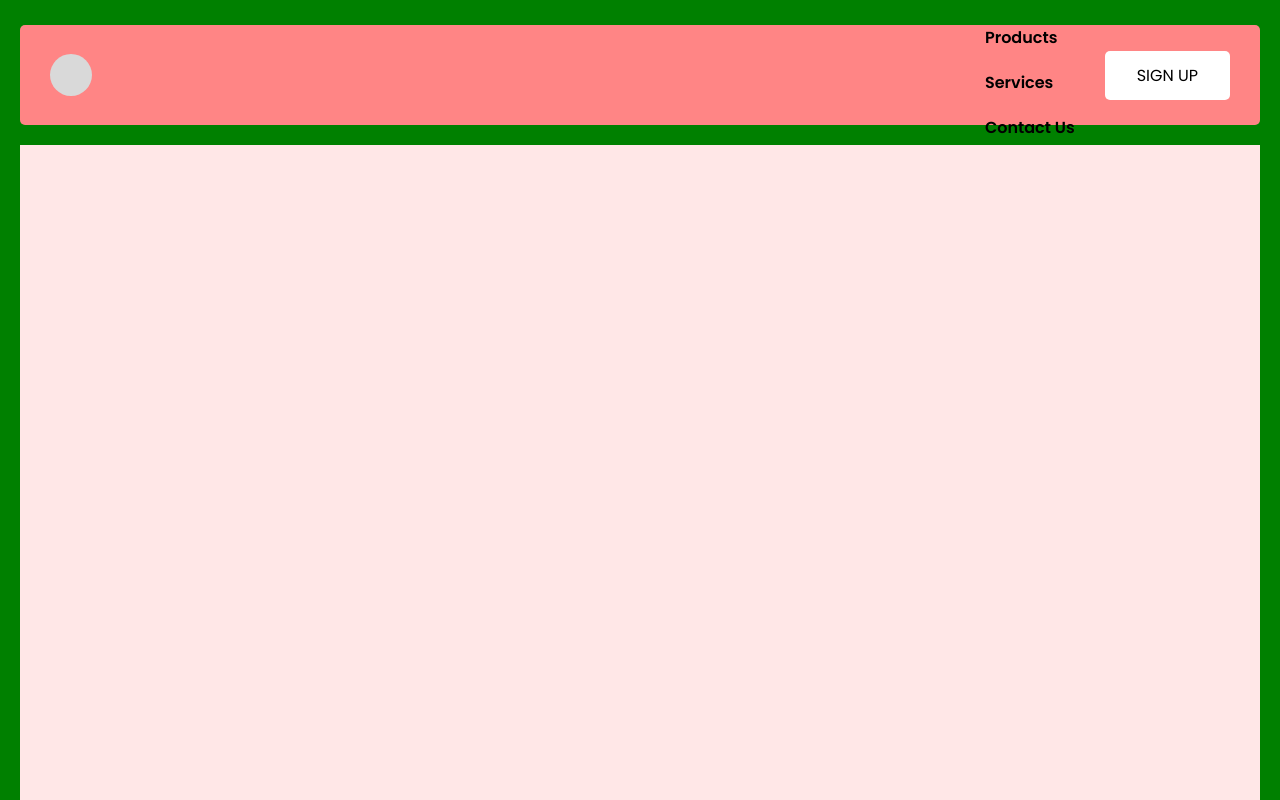
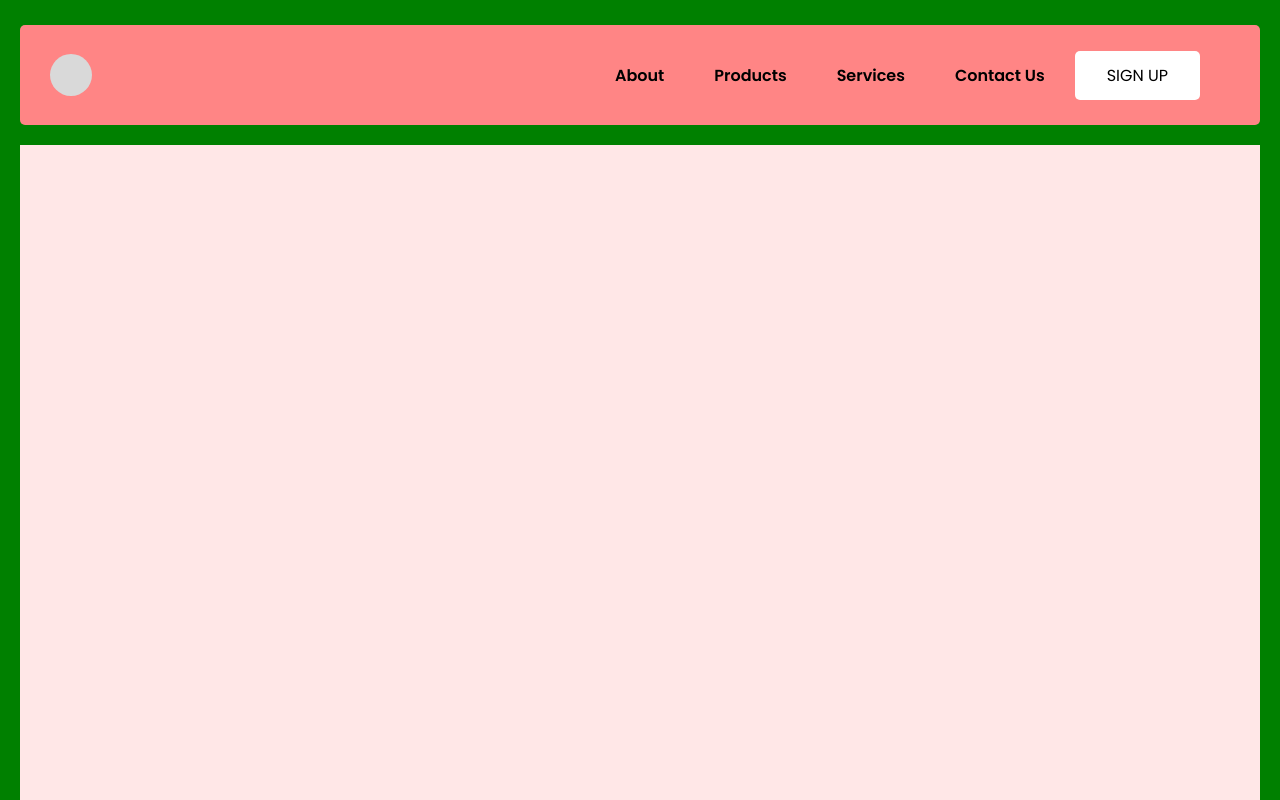
Before and after one commit to lanamae/responsive-web-practice, a plain HTML site: page index.html in a window 1280 px wide. Shown: the top 800 px of the page. Drawn offline with Linux system fonts and the light colour scheme.

Commit message:
Modify the style.css the nav menu

```diff
--- a/style.scss
+++ b/style.scss
@@ -52,6 +52,7 @@
       top: 0px;
       margin-left: 1000px;
       transition: margin-left 500ms cubic-bezier(0.42, 0, 1, 0.45);
+      padding: 30px;
 
       .cross-button {
         display: block;
@@ -276,6 +277,8 @@
         ul {
           display: flex;
           list-style: none;
+          flex-direction: row;
+          margin-bottom: 0px;
 
           li a {
             text-decoration: none;
```
Also changed, not shown: css/style.css, 1 other file.
